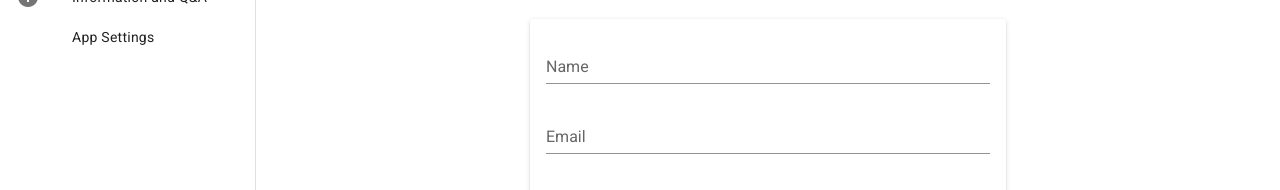
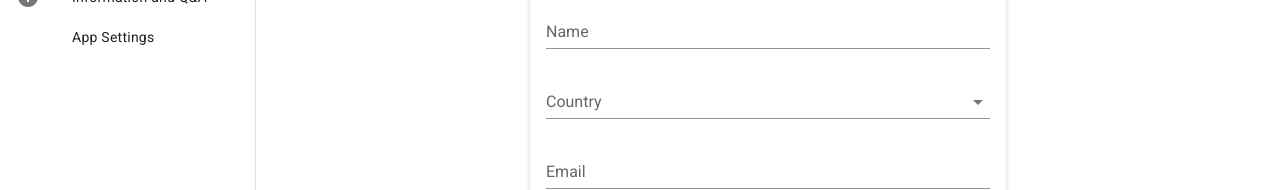
Before and after one commit to anaszakaria/covid19-app, a Vue app: page /signup in a window 1280 px wide. Shown: the part 231-421 px from the top of the page. Built offline with nearby package versions, Linux system fonts and the light colour scheme; no server answers; a small style sheet from the web is missing.

Commit message:
Added country to user Sign Up

```diff
--- a/src/views/Settings.vue
+++ b/src/views/Settings.vue
@@ -1,6 +1,6 @@
 <template>
     <v-container fluid>
-        <h4 class="font-weight-medium ml-3">App Settings</h4>
+        <h4 class="font-weight-medium ml-3">App Settings - Toggle to Show and Hide Widget</h4>
         <v-row class="ma-0">
             <v-col sm="12">
                 <v-card outlined elevation="1">
--- a/src/views/User/SignUp.vue
+++ b/src/views/User/SignUp.vue
@@ -19,6 +19,16 @@
                                             type="text"
                                             required
                                         ></v-text-field>
+                                    </v-flex>
+                                </v-layout>
+                                <v-layout row>
+                                    <v-flex xs12>
+                                        <v-select
+                                            v-model="selectedCountry"
+                                            :items="countries"
+                                            :loading="isLoadingCountryList"
+                                            label="Country"
+                                        ></v-select>
                                     </v-flex>
                                 </v-layout>
                                 <v-layout row>
@@ -75,6 +85,8 @@
 </template>
 
 <script>
+import { statisticService } from '@/services/statisticService'
+
 export default {
     data() {
         return {
@@ -82,7 +94,10 @@ export default {
             email: '',
             password: '',
             confirmPassword: '',
-            passwordValidated: false
+            passwordValidated: false,
+            selectedCountry: 'Malaysia',
+            countries: [],
+            isLoadingCountryList: false
         }
     },
     methods: {
@@ -95,12 +110,23 @@ export default {
                 email: this.email,
                 password: this.password,
                 savedCountry: 'Malaysia',
+                selectedCountries: [],
                 widget: this.$store.getters.widget
             })
         },
         onDismissed() {
             console.log('Dismiss Alert')
             this.$store.dispatch('clearError')
+        },
+        async getCountryList() {
+            this.isLoadingCountryList = true
+            try {
+                this.countries = await statisticService.getCountryList()
+            } catch (error) {
+                console.log(error.response)
+            } finally {
+                this.isLoadingCountryList = false
+            }
         }
     },
     computed: {
@@ -128,6 +154,9 @@ export default {
                 this.$router.push('/')
             }
         }
+    },
+    created() {
+        this.getCountryList()
     }
 }
 </script>
```
